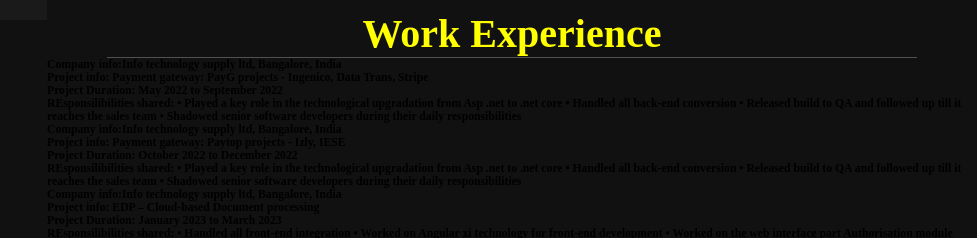
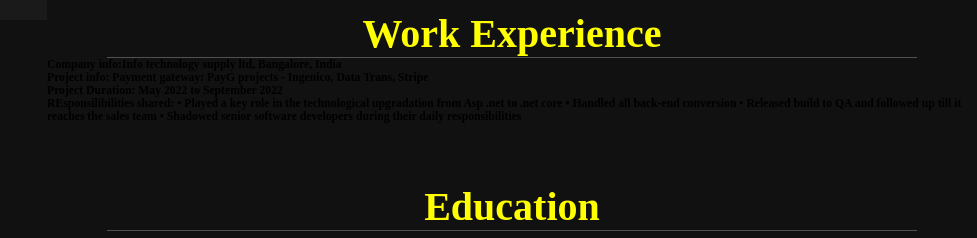
Before and after one commit to AshamolPushkaran/asha, a plain HTML site: page index.html in a window 1280 px wide. Shown: the part 780-1018 px from the top of the page, without its empty margins (303-1280 px from the left). Drawn offline with Linux system fonts and the light colour scheme.

Commit message:
Add files via upload

```diff
--- a/index.html
+++ b/index.html
@@ -66,7 +66,7 @@
     </h3>
         </div>
     </div>
-    <div class="Row">
+    <!--<div class="Row">
         <div class="det">
     <h3><span>Company info:</span>Info technology supply ltd, Bangalore, India</h3>
     <h3><span>Project info: </span>Payment gateway: Paytop projects - Izly, IESE</h3>
@@ -102,7 +102,7 @@
     </h3>
         </div>
     </div>
-</section>
+</section>-->
 <section class="Education" id="Education">
     <h1 class="title"><span>Education</span></h1><br><br><br>
     <table>
```
Also changed, not shown: photo.jpg (added).
